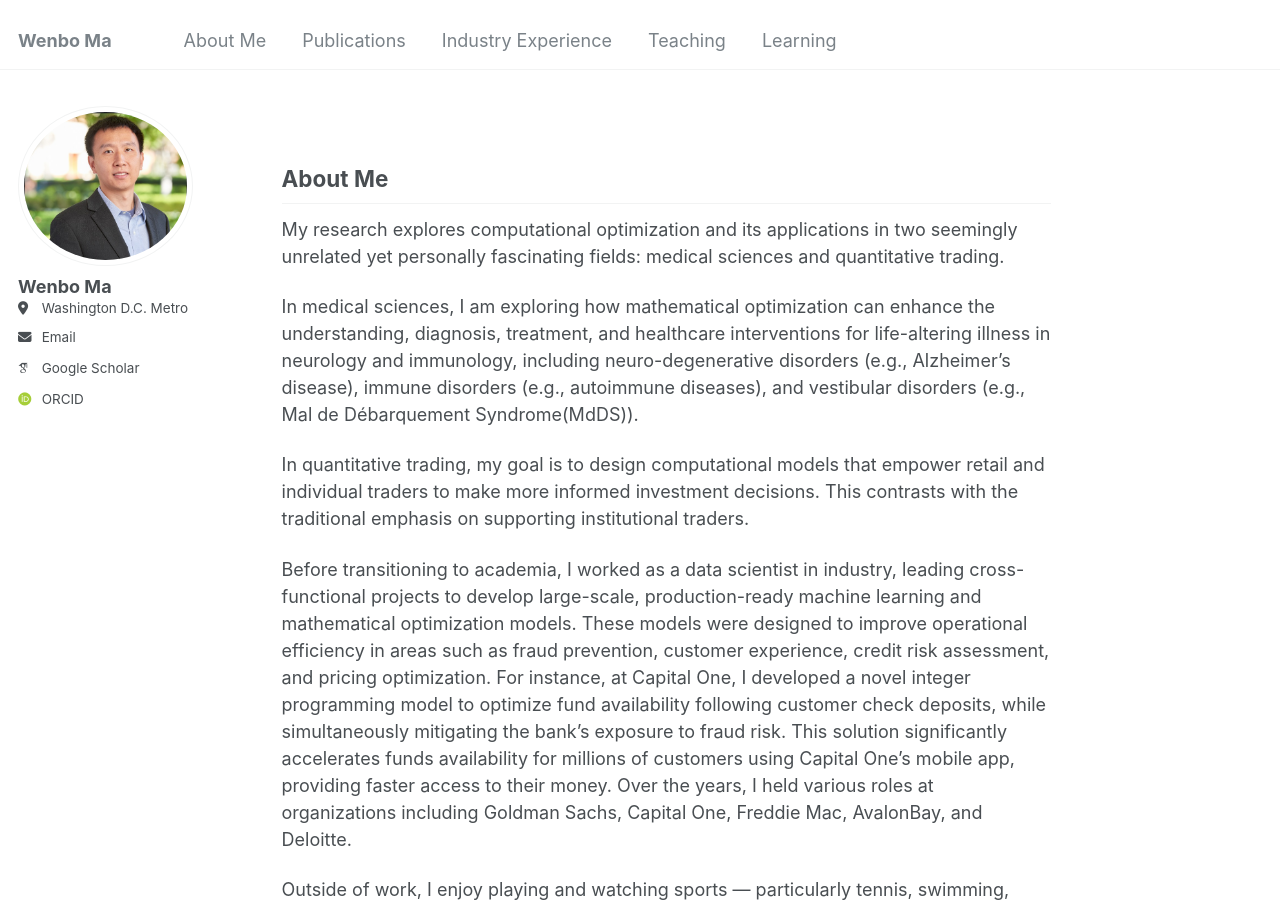
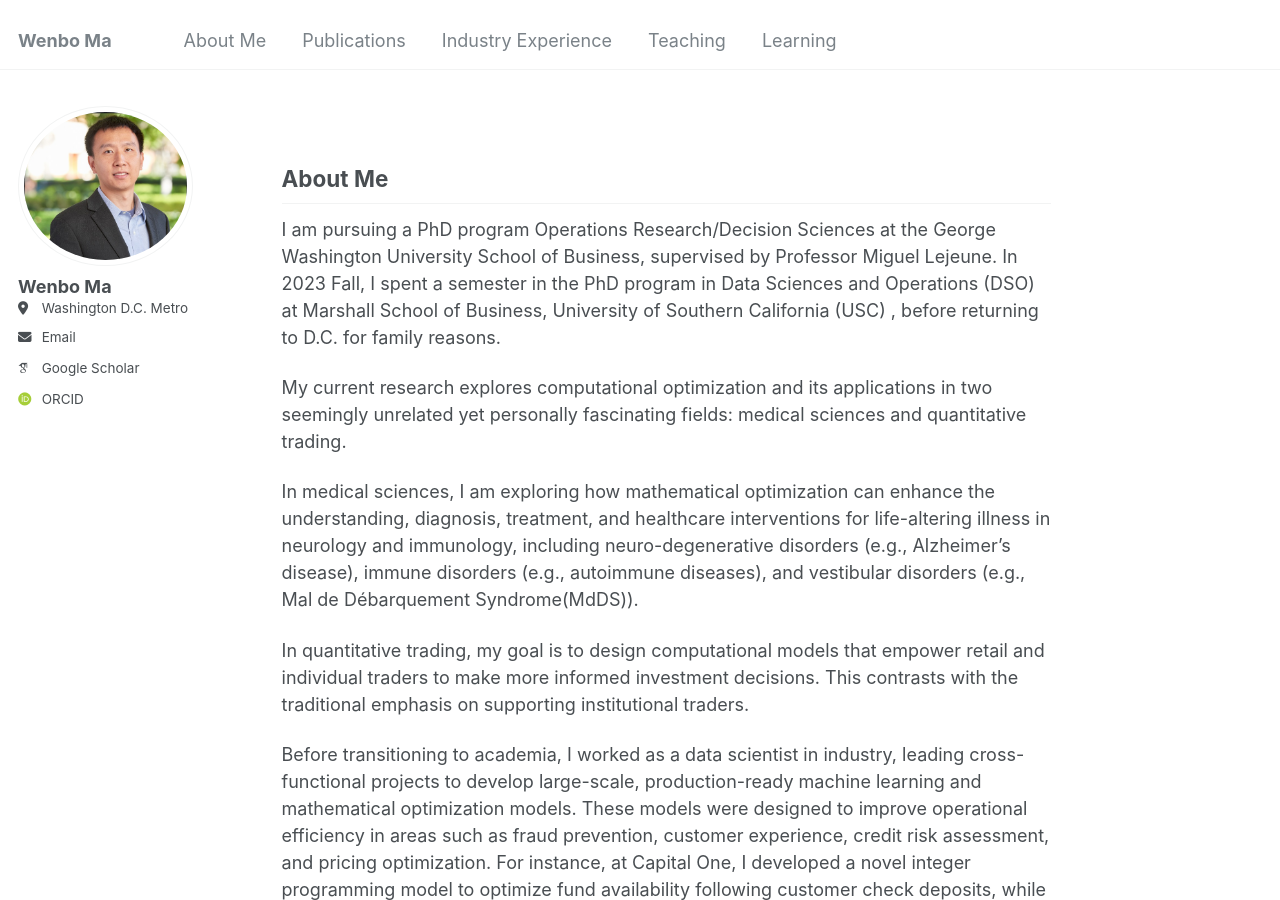
Before and after one commit to wenbo5565/wenbo5565.github.io, a Jekyll site: the page built from _pages/about.md, in a window 1280 px wide and 900 px high. Built offline with Jekyll 4.4.1, drawn with Linux system fonts in a browser that asks for light colours; some web fonts are replaced; some of the changed text lies outside the part shown.

Commit message:
Update about.md

```diff
--- a/_pages/about.md
+++ b/_pages/about.md
@@ -9,7 +9,9 @@ redirect_from:
 
 ## About Me <a id="about"></a>
 
-My research explores computational optimization and its applications in two seemingly unrelated yet personally fascinating fields: medical sciences and quantitative trading.
+I am pursuing a PhD program Operations Research/Decision Sciences at the George Washington University School of Business, supervised by Professor Miguel Lejeune. In 2023 Fall, I spent a semester in the PhD program in Data Sciences and Operations (DSO) at Marshall School of Business, University of Southern California (USC) , before returning to D.C. for family reasons.
+
+My current research explores computational optimization and its applications in two seemingly unrelated yet personally fascinating fields: medical sciences and quantitative trading.
 
 In medical sciences, I am exploring how mathematical optimization can enhance the understanding, diagnosis, treatment, and healthcare interventions for life-altering illness in neurology and immunology, including neuro-degenerative disorders (e.g., Alzheimer's disease), immune disorders (e.g., autoimmune diseases), and vestibular disorders (e.g., Mal de Débarquement Syndrome(MdDS)).
 
@@ -67,8 +67,8 @@ Outside of work, I enjoy playing and watching sports — particularly tennis, sw
 ## Learning <a id="learning"></a>
 
 ### Formal Education
-- Ph.D. TBD
-- Ph.D. (Dropout) Operations Research, Data Sciences and Operations Department at Marshall School of Business, University of Southern California (USC)
+- Ph.D. (in progress) Operations Research/Decision Sciences at George Washington University School of Businesses
+- Ph.D. (attended for one semester) Operations Research, Data Sciences and Operations Department at Marshall School of Business, University of Southern California (USC)
   - Withdrew after completing the first semester to return to D.C. for family reasons
 - M.S. Data Science - Operations Research, George Washington University
 - M.S. Statistics, Rutgers University - New Brunswick
```
Also changed, not shown: other parts of _pages/about.md (+0 -2 lines).
